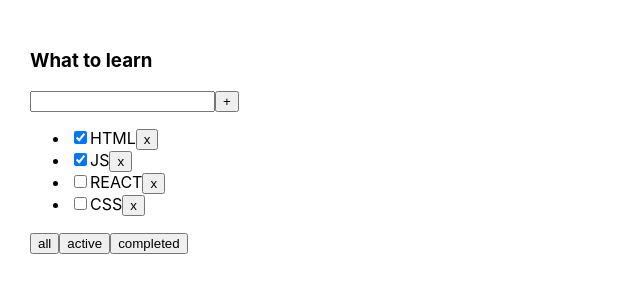
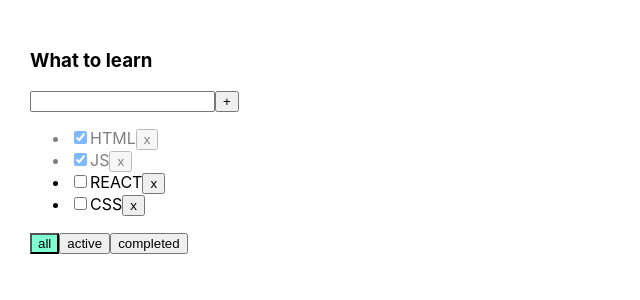
Before and after one commit to APTEMKA-87/todolist, a React (Create React App) app: page / in a window 1280 px wide. Shown: the top 300 px of the page, without its empty margins (0-640 px from the left). Built offline with nearby package versions, Linux system fonts and the light colour scheme; the HTML template or start-up script is replaced by a standard one.

Commit message:
lesson 4

```diff
--- a/src/App.css
+++ b/src/App.css
@@ -14,3 +14,11 @@
 .error-message {
   color: red;
 }
+
+.active-filter {
+  background-color: aquamarine;
+}
+
+.is-done {
+  opacity: 0.5;
+}
--- a/src/App.tsx
+++ b/src/App.tsx
@@ -14,12 +14,12 @@
         {id: v1(), title: 'CSS', isDone: false},
     ])
 
+    let [filter, setFilter] = useState<FilterValueTypes>('all')
+
     const removeTask = (id: string) => {
         let filteredTasks = tasks.filter(t => t.id != id)
         setTasks(filteredTasks)
     }
-
-    let [filter, setFilter] = useState<FilterValueTypes>('all')
 
     let tasksForTodoList = tasks
 
@@ -56,6 +56,7 @@
                       changeFilter={changeFilter}
                       addTask={addTask}
                       changeTaskStatus={changeStatus}
+                      filter={filter}
             />
         </div>
     );
--- a/src/ToDoList.tsx
+++ b/src/ToDoList.tsx
@@ -14,6 +14,7 @@
     changeFilter: (value: FilterValueTypes) => void
     addTask: (title: string) => void
     changeTaskStatus: (taskId: string, isDone: boolean) => void
+    filter: FilterValueTypes
 }
 
 export function ToDoList(props: PropsType) {
@@ -76,7 +77,9 @@
                             props.changeTaskStatus(t.id, e.currentTarget.checked)
                         }
 
-                        return <li key={t.id}>
+                        return <li key={t.id}
+                                   className={t.isDone === true ? 'is-done' : ''}
+                        >
                             <input type="checkbox"
                                    onChange={onChangeInputHandler}
                                    checked={t.isDone}/>
@@ -89,9 +92,18 @@
             </ul>
 
             <div>
-                <button onClick={onAllClickHandler}>all</button>
-                <button onClick={onActiveClickHandler}>active</button>
-                <button onClick={onCompletedClickHandler}>completed</button>
+                <button
+                    className={props.filter === 'all' ? 'active-filter' : ''}
+                    onClick={onAllClickHandler}>all
+                </button>
+                <button
+                    className={props.filter === 'active' ? 'active-filter' : ''}
+                    onClick={onActiveClickHandler}>active
+                </button>
+                <button
+                    className={props.filter === 'completed' ? 'active-filter' : ''}
+                    onClick={onCompletedClickHandler}>completed
+                </button>
             </div>
 
         </div>
```
